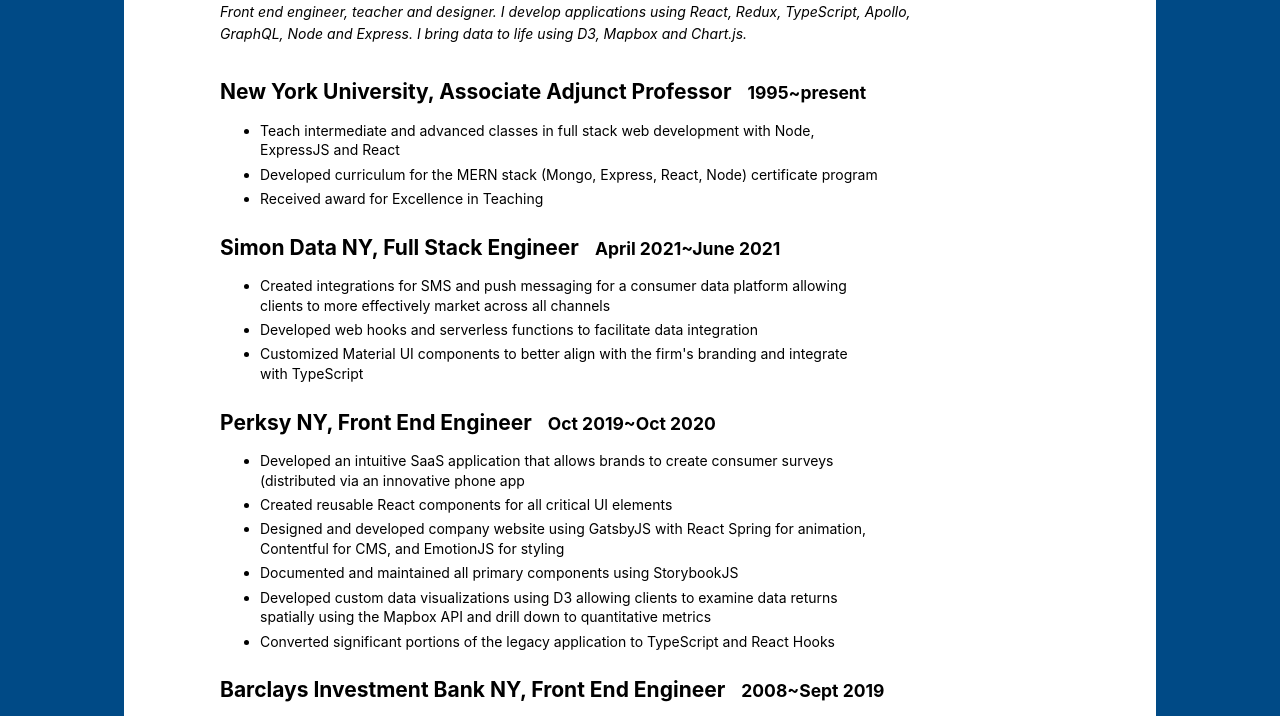
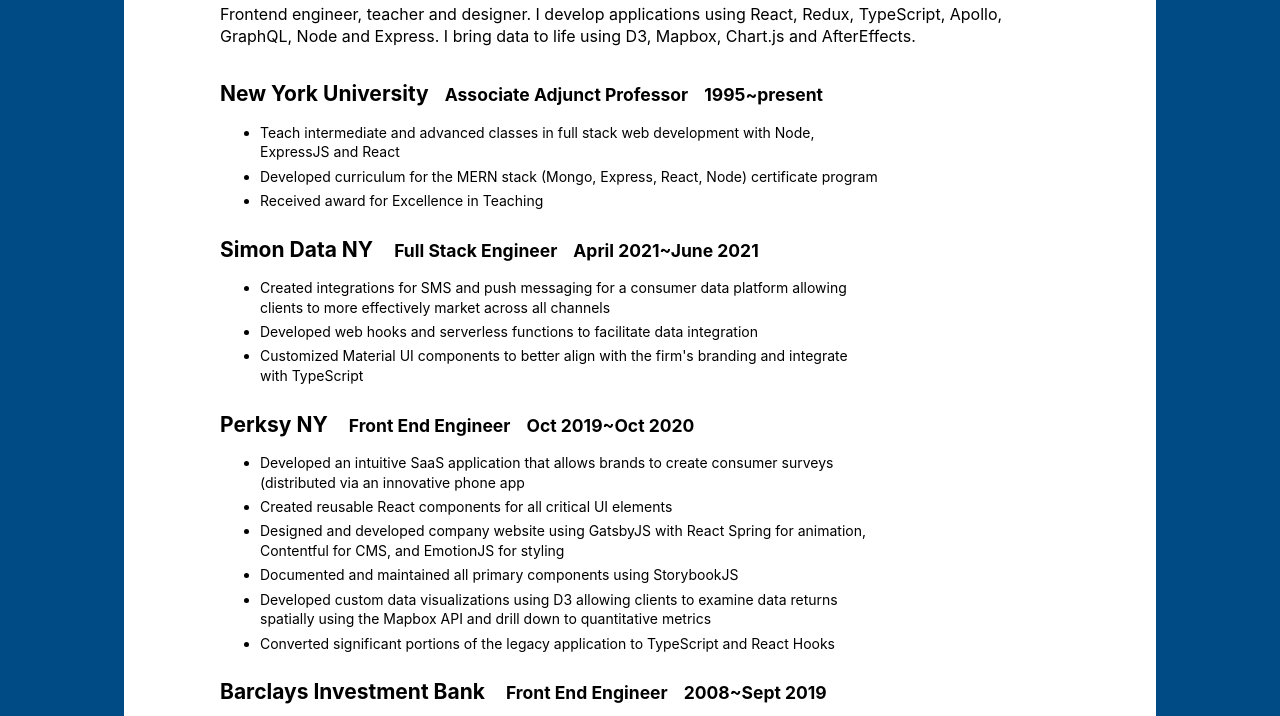
Before and after one commit to DannyBoyNYC/deverell.dev, a Gatsby site: page /resume in a window 1280 px wide. Shown: the part 168-884 px from the top of the page. Built offline with nearby package versions, Linux system fonts and the light colour scheme; Gatsby itself is replaced by a stand-in of ours.

Commit message:
added after effects

```diff
--- a/src/pages/resume.js
+++ b/src/pages/resume.js
@@ -14,20 +14,21 @@
           <li>
             <h2>Daniel Deverell</h2>
           </li>
-          <li>daniel.deverell@gmail.com</li>
-          <li>158 Underhill Avenue, Brooklyn, NY</li>
+          <li className="contact">daniel.deverell@gmail.com</li>
+          <li className="contact">158 Underhill Avenue, Brooklyn, NY</li>
           {/* <li>917 865-5517</li> */}
           {/* <li>
             <Link href="https://github.com/DannyBoyNYC/">Github</Link>
           </li> */}
         </ul>
         <p className="intro">
-          Front end engineer, teacher and designer. I develop applications using
+          Frontend engineer, teacher and designer. I develop applications using
           React, Redux, TypeScript, Apollo, GraphQL, Node and Express. I bring
-          data to life using D3, Mapbox and Chart.js.
+          data to life using D3, Mapbox, Chart.js and AfterEffects.
         </p>
         <h2>
-          New York University, Associate Adjunct Professor
+          New York University
+          <span className="span">Associate Adjunct Professor</span>
           <span className="span">1995~present</span>
         </h2>
         <ul className="experience">
@@ -42,7 +43,7 @@
           <li>Received award for Excellence in Teaching</li>
         </ul>
         <h2>
-          Simon Data NY, Full Stack Engineer
+          Simon Data NY <span className="span">Full Stack Engineer</span>
           <span className="span">April 2021~June 2021</span>
         </h2>
         <ul className="experience">
@@ -61,7 +62,7 @@
           </li>
         </ul>
         <h2>
-          Perksy NY, Front End Engineer
+          Perksy NY <span className="span">Front End Engineer</span>
           <span className="span">Oct 2019~Oct 2020</span>
         </h2>
         <ul className="experience">
@@ -90,7 +91,8 @@
           </li>
         </ul>
         <h2>
-          Barclays Investment Bank NY, Front End Engineer
+          Barclays Investment Bank{" "}
+          <span className="span">Front End Engineer</span>
           <span className="span">2008~Sept 2019</span>
         </h2>
         <ul className="experience">
--- a/src/styles/resume.js
+++ b/src/styles/resume.js
@@ -14,7 +14,10 @@
     list-style: none;
     display: flex;
     align-items: baseline;
-    justify-content: space-between;
+    /* justify-content: space-between; */
+    > .contact {
+      margin-left: 2rem;
+    }
   }
 
   a {
@@ -30,8 +33,9 @@
   }
 
   .intro {
-    font-style: italic;
-    line-height: 1.6;
+    /* font-style: italic; */
+    font-size: 1rem;
+    line-height: 1.4;
     margin-bottom: 2rem;
     width: 80ch;
   }
```
